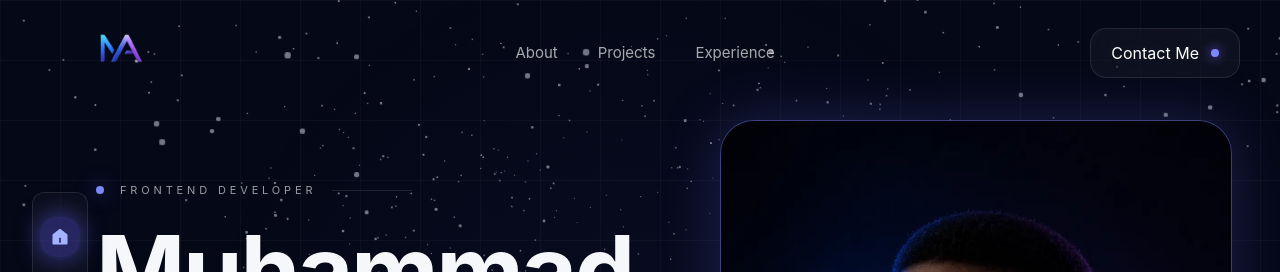
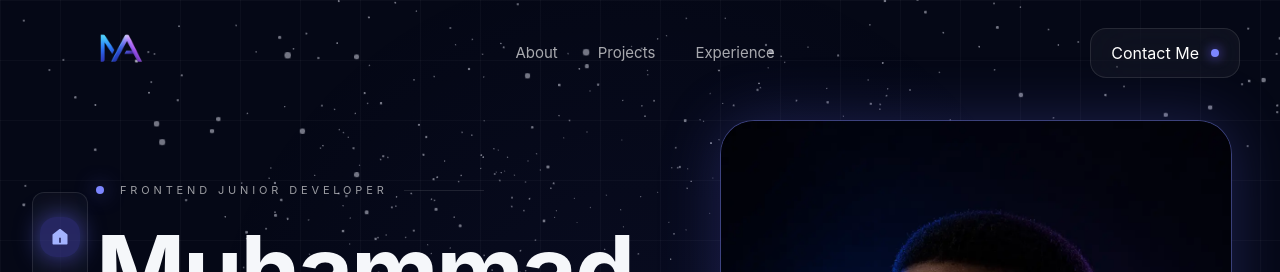
Before and after one commit to LafeneJr/M-A-L-Portfolio-v2, a React (Vite) app: page / in a window 1280 px wide. Shown: the top 272 px of the page. Built offline with nearby package versions, Linux system fonts and the light colour scheme.

Commit message:
Fix role details

```diff
--- a/src/constants/portfolio.ts
+++ b/src/constants/portfolio.ts
@@ -1,5 +1,5 @@
 export const hero = {
-  badge: "FRONTEND DEVELOPER",
+  badge: "FRONTEND JUNIOR DEVELOPER",
 
   title: [
     "Muhammad\n",
@@ -48,7 +48,7 @@ export const about = {
   highlight: "experiences.",
 
   description:
-    "I'm a frontend developer passionate about crafting modern, intuitive web experiences that blend clean design with thoughtful functionality. I enjoy building products that are responsive, accessible, and genuinely enjoyable to use.",
+    "I'm a frontend junior developer passionate about crafting modern, intuitive web experiences that blend clean design with thoughtful functionality. I enjoy building products that are responsive, accessible, and genuinely enjoyable to use.",
 };
 
 export const aboutTimeline = [
```
